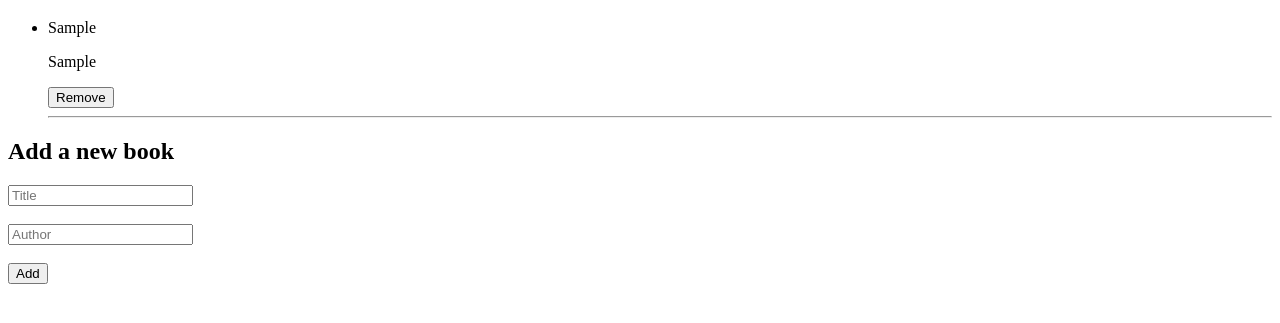
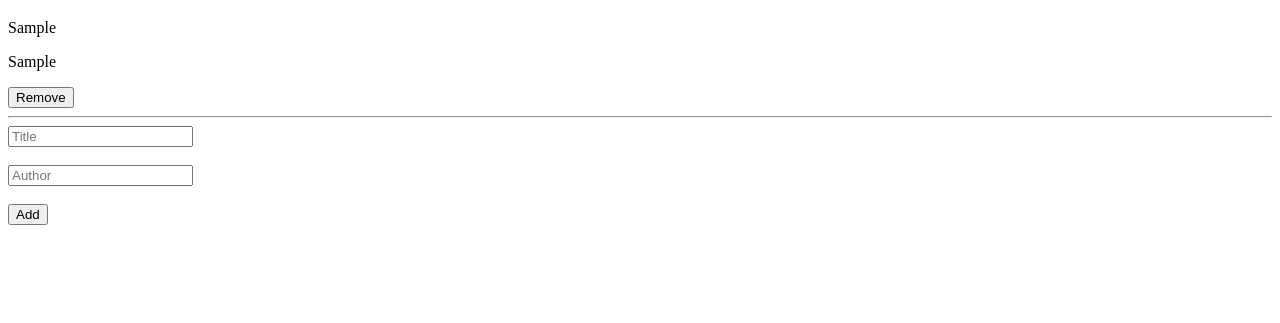
Before and after one commit to brainskev/Awesome-books, a plain HTML site: page index.html in a window 1280 px wide. Both pictures are taken after typing "Sample", "Sample" into the empty fields and a click on the button "Add". Shown: the part 61-384 px from the top of the page. Drawn offline with Linux system fonts and the light colour scheme.

Commit message:
New changes

```diff
--- a/UI.js
+++ b/UI.js
@@ -21,7 +21,7 @@ console.log(storedBooks);
 
   static addBookToList(book) {
     const books = document.querySelector('.books');
-    const newBook = document.createElement('li');
+    const newBook = document.createElement('div');
     newBook.innerHTML = `
     <p>${book.title}</p>
     <p>${book.author}</p>
--- a/index.html
+++ b/index.html
@@ -11,12 +11,11 @@
     <h1 class="awesomebooks">Awesome books</h1>
   </div>
 
-  <ul class="books">
+  <div class="books">
 
-  </ul>
+  </div>
 
   <form class="bookForm">
-    <h2 class="form-heading">Add a new book</h2>
     <input type="text" name="title" class="title" id="title" placeholder="Title">
     <br>
     <br>
```
